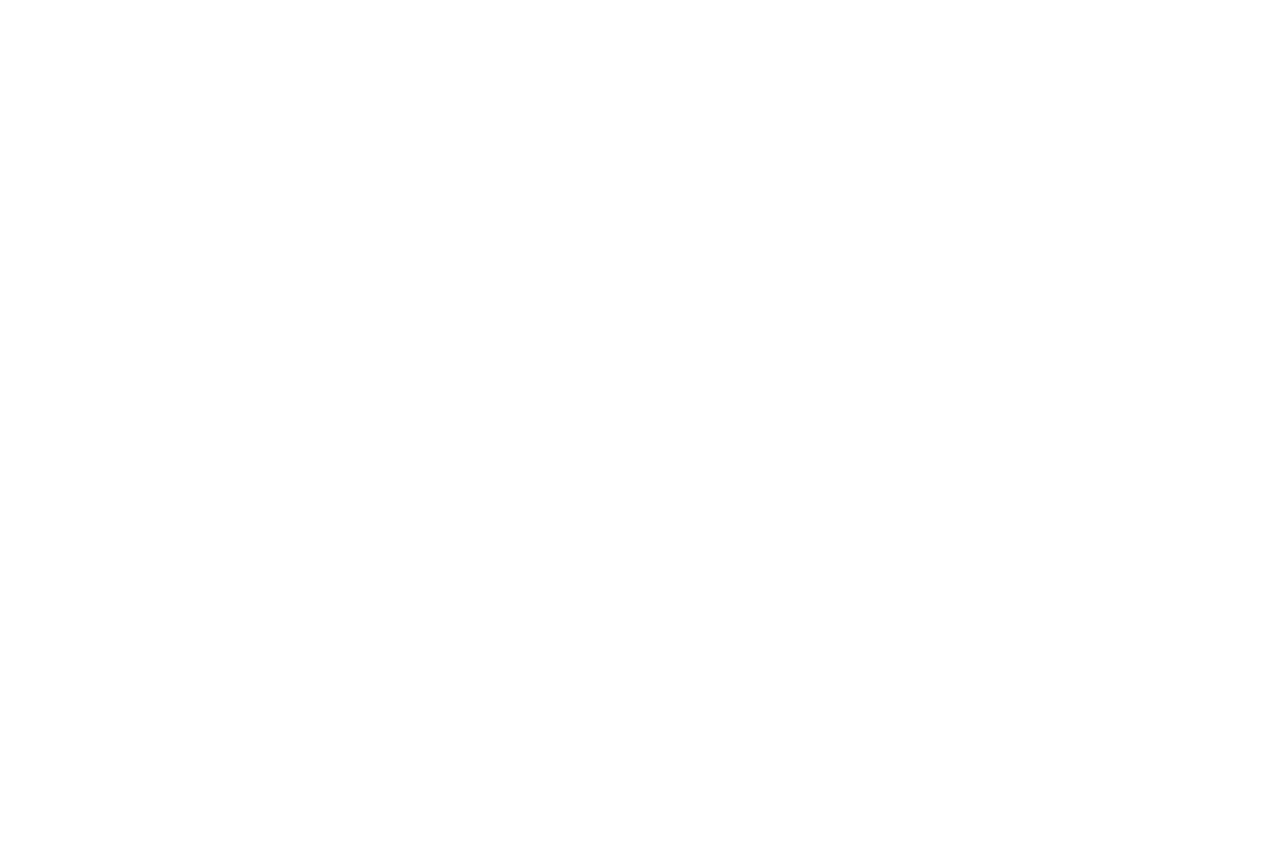
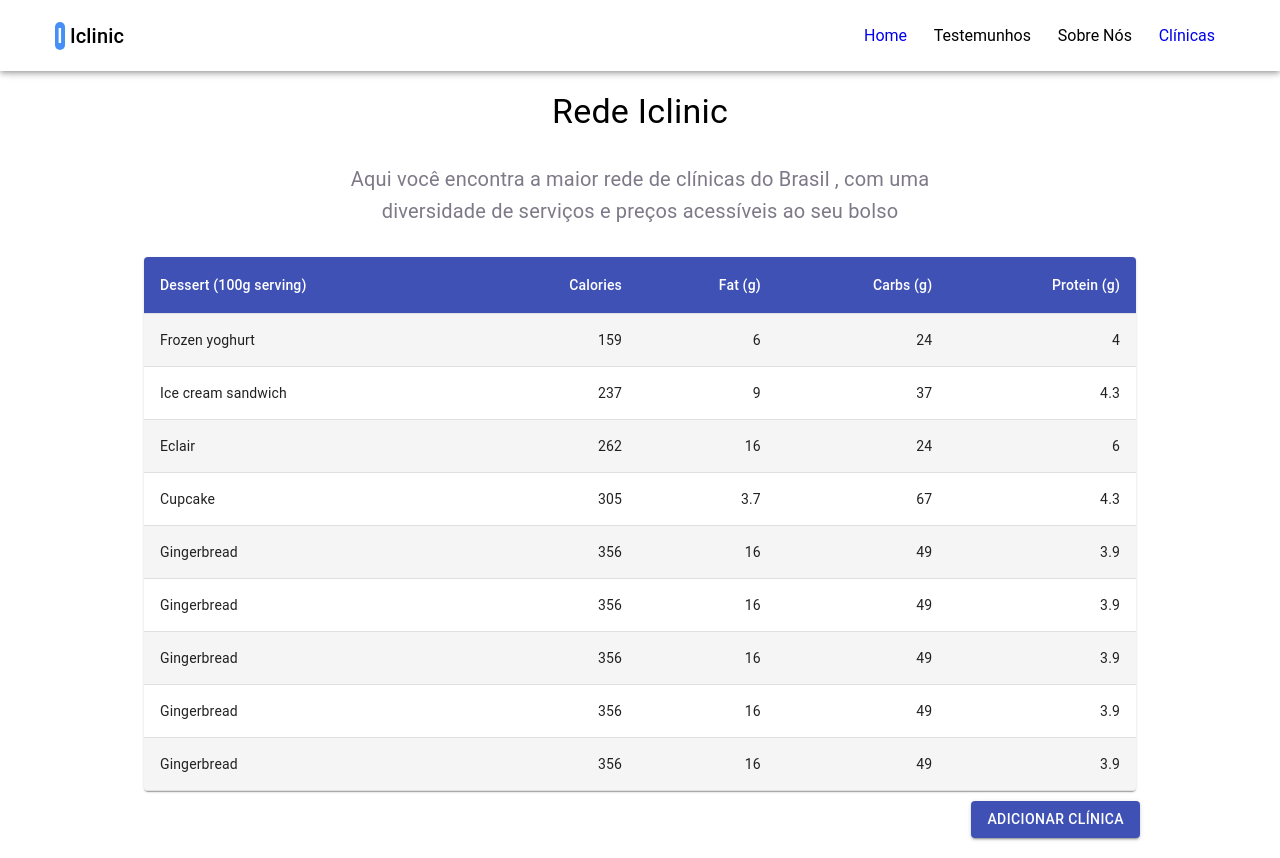
Before and after one commit to drcash-brazil/front-end-challenge, a React (Create React App) app in the folder iclinic/: page /Clinic in a window 1280 px wide. Before the commit this address had no page. Before the commit the page ends 800 px from the top, so only its background shows below. Built offline with nearby package versions, Linux system fonts and the light colour scheme.

Commit message:
feat: add iclinic page content

```diff
--- a/iclinic/src/App.js
+++ b/iclinic/src/App.js
@@ -1,18 +1,17 @@
 import * as React from "react";
 import Home from "./views/home";
+import Clinic from "./views/clinic";
 import { BrowserRouter as Router, Route, Routes } from "react-router-dom";
 
 
 const App = () => {
   return (
-
       <Router>
         <Routes>
-
-          <Route  path="/" element={<Home />} />
+          <Route exact path="/" element={<Home />} />
+          <Route  path="/Clinic" element={<Clinic />} />
         </Routes>
       </Router>
-
   );
 };
 
--- a/iclinic/src/components/UI/app-bar/index.jsx
+++ b/iclinic/src/components/UI/app-bar/index.jsx
@@ -6,7 +6,7 @@ import Typography from "@material-ui/core/Typography";
 import MenuIcon from "@material-ui/icons/Menu";
 import styled from 'styled-components';
 import NavItem from './nav-item';
-
+import {Link} from 'react-router-dom';
 
 
 const NavItemsWrapper = styled(Toolbar)`
@@ -57,7 +57,7 @@ function NavBar() {
         </Typography>
         <Nav>
           <NavItem>
-           Home
+          <Link to="/">  Home</Link>
           </NavItem>
           <NavItem>
            Testemunhos
@@ -66,7 +66,7 @@ function NavBar() {
            Sobre Nós
           </NavItem>
           <NavItem>
-           Clínicas
+         <Link to="/Clinic">  Clínicas</Link>
           </NavItem>
 
         </Nav>
--- a/iclinic/src/components/UI/app-bar/nav-item.jsx
+++ b/iclinic/src/components/UI/app-bar/nav-item.jsx
@@ -2,7 +2,9 @@ import styled from 'styled-components';
 
 const NavItem = styled.li`
 font-family:"Roboto";
-
+a{
+    text-decoration:none;
+}
 `;
 
 export default NavItem;
--- /dev/null
+++ b/iclinic/src/components/UI/clinic-content/button.jsx
@@ -0,0 +1,22 @@
+import React from 'react'
+import { Button } from '@material-ui/core';
+import { withStyles, makeStyles } from '@material-ui/core/styles';
+
+const useStyles = makeStyles({
+    main: {
+      display: "flex",
+      alignSelf: "end",
+      marginRight:"120px",
+      marginTop:"10px"
+    },
+  });
+
+
+function AddButton() {
+    const classes = useStyles();
+  return (
+    <Button className={classes.main} color="primary" variant="contained">Adicionar Clínica</Button>
+  )
+}
+
+export default AddButton
--- /dev/null
+++ b/iclinic/src/components/UI/clinic-content/description.jsx
@@ -0,0 +1,25 @@
+import React from 'react';
+import { Typography } from '@material-ui/core'
+import { makeStyles } from "@material-ui/core/styles";
+
+const useStyles = makeStyles((Theme) => ({
+ subtitle:{
+
+  fontFamily: "Roboto",
+  fontStyle:" normal",
+  fontSize: "20px",
+  lineHeight: "32px",
+  color: "#7D7987",
+   width:"50%" ,
+   textAlign:"center"  ,
+   margin:"30px 0 "
+    }
+  }));
+function Description() {
+    const classes = useStyles();
+  return (
+    <Typography className={classes.subtitle} variant="subtitle1"> Aqui você encontra a maior rede de clínicas do Brasil , com uma diversidade de serviços e preços acessíveis ao seu bolso   </Typography>
+  )
+}
+
+export default Description
--- /dev/null
+++ b/iclinic/src/components/UI/clinic-content/index.jsx
@@ -0,0 +1,32 @@
+import React from 'react';
+import TableUI from './table';
+import Tittle from './tittle';
+import styled from 'styled-components';
+import Box from '@material-ui/core/Box';
+import AddButton from './button';
+import Description from './description';
+const ContentWrapper = styled(Box)`
+display:flex;
+flex-direction:column;
+align-items:center;
+justify-content:space-between;
+height:100%;
+padding:20px;
+
+`;
+function MainContent() {
+
+
+  return (
+<ContentWrapper>
+
+     <Tittle/>
+     <Description/>
+     <TableUI/>
+      <AddButton/>
+
+     </ContentWrapper>
+  )
+}
+
+export default MainContent
--- /dev/null
+++ b/iclinic/src/components/UI/clinic-content/table.jsx
@@ -0,0 +1,99 @@
+import React from 'react';
+import { withStyles, makeStyles } from '@material-ui/core/styles';
+import Table from '@material-ui/core/Table';
+import TableBody from '@material-ui/core/TableBody';
+import TableCell from '@material-ui/core/TableCell';
+import TableContainer from '@material-ui/core/TableContainer';
+import TableHead from '@material-ui/core/TableHead';
+import TableRow from '@material-ui/core/TableRow';
+import Paper from '@material-ui/core/Paper';
+import styled from 'styled-components';
+
+
+
+const StyledTableCell = withStyles((theme) => ({
+    head: {
+      backgroundColor: "#3f51b5",
+      color: theme.palette.common.white,
+    },
+    body: {
+      fontSize: 14,
+    },
+  }))(TableCell);
+
+  const StyledTableRow = withStyles((theme) => ({
+    root: {
+      '&:nth-of-type(odd)': {
+        backgroundColor: theme.palette.action.hover,
+      },
+    },
+  }))(TableRow);
+
+  function createData(name, calories, fat, carbs, protein) {
+    return { name, calories, fat, carbs, protein };
+  }
+
+  const rows = [
+    createData('Frozen yoghurt', 159, 6.0, 24, 4.0),
+    createData('Ice cream sandwich', 237, 9.0, 37, 4.3),
+    createData('Eclair', 262, 16.0, 24, 6.0),
+    createData('Cupcake', 305, 3.7, 67, 4.3),
+    createData('Gingerbread', 356, 16.0, 49, 3.9),
+    createData('Gingerbread', 356, 16.0, 49, 3.9),
+    createData('Gingerbread', 356, 16.0, 49, 3.9),
+    createData('Gingerbread', 356, 16.0, 49, 3.9),
+    createData('Gingerbread', 356, 16.0, 49, 3.9),
+  ];
+
+  const useStyles = makeStyles({
+    table: {
+      minWidth: 700,
+    },
+  });
+
+
+
+
+
+
+const TableWrapper = styled(TableContainer)`
+
+width:80%;
+
+
+`;
+
+function TableUI(props) {
+    const classes = useStyles();
+
+  return (
+    <TableWrapper component={Paper}>
+      <Table className={classes.table} aria-label="customized table">
+        <TableHead>
+          <TableRow>
+            <StyledTableCell>Dessert (100g serving)</StyledTableCell>
+            <StyledTableCell align="right">Calories</StyledTableCell>
+            <StyledTableCell align="right">Fat&nbsp;(g)</StyledTableCell>
+            <StyledTableCell align="right">Carbs&nbsp;(g)</StyledTableCell>
+            <StyledTableCell align="right">Protein&nbsp;(g)</StyledTableCell>
+          </TableRow>
+        </TableHead>
+        <TableBody>
+          {rows.map((row) => (
+            <StyledTableRow key={row.name}>
+              <StyledTableCell component="th" scope="row">
+                {row.name}
+              </StyledTableCell>
+              <StyledTableCell align="right">{row.calories}</StyledTableCell>
+              <StyledTableCell align="right">{row.fat}</StyledTableCell>
+              <StyledTableCell align="right">{row.carbs}</StyledTableCell>
+              <StyledTableCell align="right">{row.protein}</StyledTableCell>
+            </StyledTableRow>
+          ))}
+        </TableBody>
+      </Table>
+  </TableWrapper>
+  )
+}
+
+export default TableUI
--- /dev/null
+++ b/iclinic/src/components/UI/clinic-content/tittle.jsx
@@ -0,0 +1,9 @@
+import React from 'react'
+import { Typography } from '@material-ui/core'
+function Tittle() {
+  return (
+    <Typography variant="h4"> Rede Iclinic  </Typography>
+  )
+}
+
+export default Tittle
--- /dev/null
+++ b/iclinic/src/views/clinic/index.jsx
@@ -0,0 +1,13 @@
+import React from 'react'
+import NavBar from '../../components/UI/app-bar'
+import MainContent from '../../components/UI/clinic-content'
+function Clinic() {
+  return (
+    <>
+    <NavBar/>
+    <MainContent/>
+    </>
+  )
+}
+
+export default Clinic;
--- a/iclinic/src/views/splash/index.jsx
+++ b/iclinic/src/views/splash/index.jsx
@@ -11,8 +11,9 @@ const SplashWrapper = styled.div`
   width:100%;
   height:100vh;
   align-items:center;
-
-
+  position:absolute;
+  top:0;
+  z-index:20;
 `;
 
 
```
